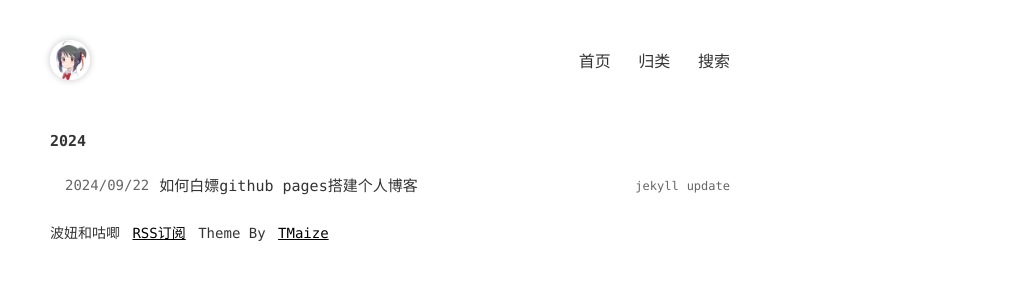
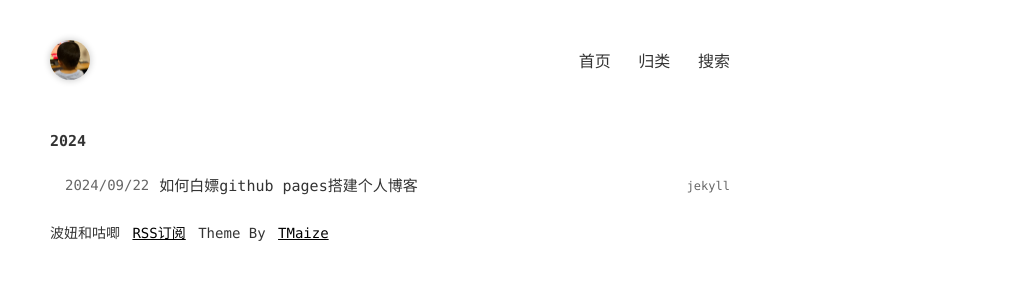
Before and after one commit to gujiangfei1221/blog, a Jekyll site: the page built from index.html, in a window 1280 px wide. Shown: the top 282 px of the page, without its empty margins (250-1280 px from the left). Built offline with Jekyll 4.4.1, drawn with Linux system fonts in a browser that asks for light colours.

Commit message:
调整细节

```diff
--- a/_posts/2024-09-22-如何白嫖github pages搭建个人博客.markdown
+++ b/_posts/2024-09-22-如何白嫖github pages搭建个人博客.markdown
@@ -2,7 +2,7 @@
 layout: post
 title:  "如何白嫖github pages搭建个人博客"
 date:   2024-09-22 12:36:20 +0800
-categories: jekyll update
+categories: jekyll
 ---
 ## 1、缘由
 最近忽然想开始写博客了，一方面作为记录，方便后续遇到问题可以快速查阅，另一个方面也想分享下学习到的知识。
```
Also changed, not shown: README.md (deleted), static/img/jetbrains.svg (deleted), static/img/logo.jpg, static/img/logo.png.
